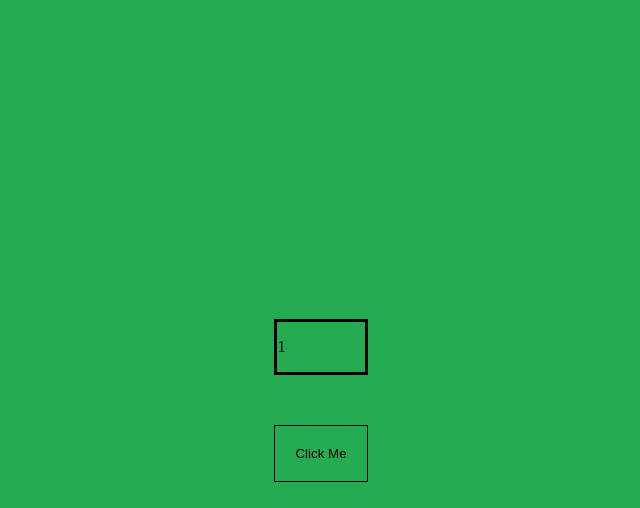
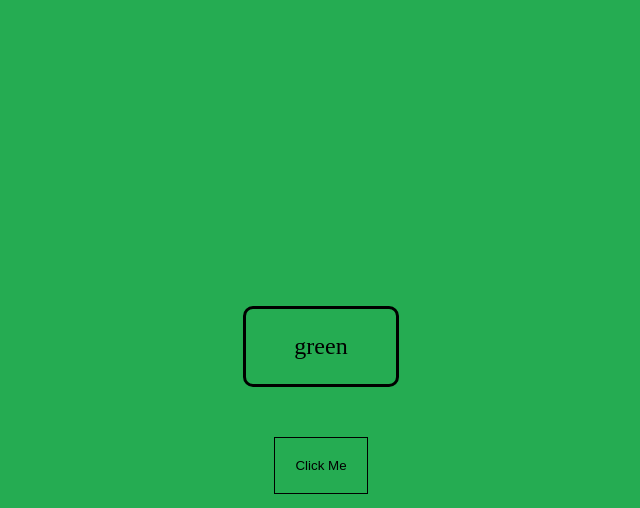
Before and after one commit to 0xrxdri/40-javascript-vanilla-projects, a plain HTML site: page Color Flipper/index.html in a window 1280 px wide. Both pictures are taken after a click on the button "Click Me". Shown: the whole page, without its empty margins (319-959 px from the left). Drawn offline with Linux system fonts and the light colour scheme.

Commit message:
css and js changes

```diff
--- a/Color Flipper/script.js
+++ b/Color Flipper/script.js
@@ -1,6 +1,25 @@
-const backgrounds = ['#430c77', '#25ac52', '#c4121b', '#c412ac'];
+// const backgrounds = ['#430c77', '#25ac52', '#c4121b', '#c412ac'];
 
 
+let purple = {
+    name: "purple",
+    code: '#430c77'
+};
+
+let green = {
+    name: "green",
+    code: '#25ac52'
+};
+let red = {
+    name: "red",
+    code: '#c4121b'
+};
+let pink = {
+    name: "pink",
+    code: '#c412ac'
+};
+
+const backgrounds = [purple, green, red, pink];
 let paragraph = document.getElementById("bkcolor");
 paragraph.textContent += backgrounds[0];
 
@@ -23,11 +42,13 @@ boton.addEventListener('click', function(e) {
     e.preventDefault();
 
     i = i+1;
-    if(i > backgrounds.length){
+    if(i >= backgrounds.length){
         i = 0;
     }
-    document.body.style.background = backgrounds[i];
-    paragraph.textContent = i;
+    document.body.style.background = backgrounds[i].code;
+    paragraph.textContent = backgrounds[i].name;
+    paragraph.style.display = "flex";
+    paragraph.style.justifyContent = "center";
 
   });
   //no entiendo porque hay que hacer el prevent default
--- a/Color Flipper/style.css
+++ b/Color Flipper/style.css
@@ -1,5 +1,6 @@
 html, body {
     height: 100%;
+    font-size: 24px;
 }
 body{
     margin: 0;
@@ -20,6 +21,8 @@ main{
 }
 .colorName{
     border: 3px solid black;
+    border-radius: 10px;
+    min-width: 150px;
 }
 .changeColor{
     padding-top: 50px;
```
